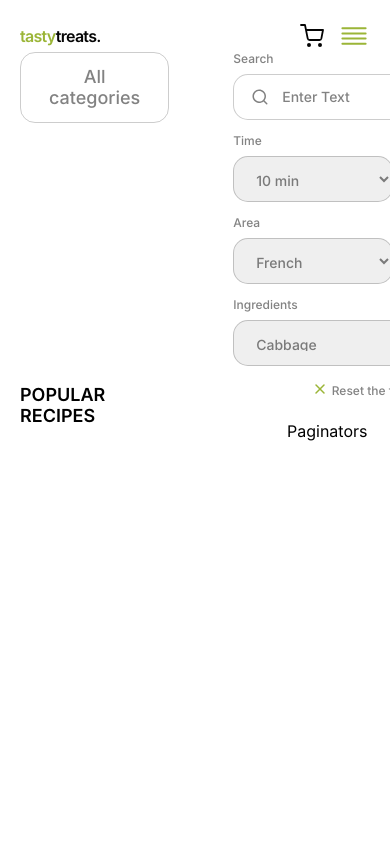
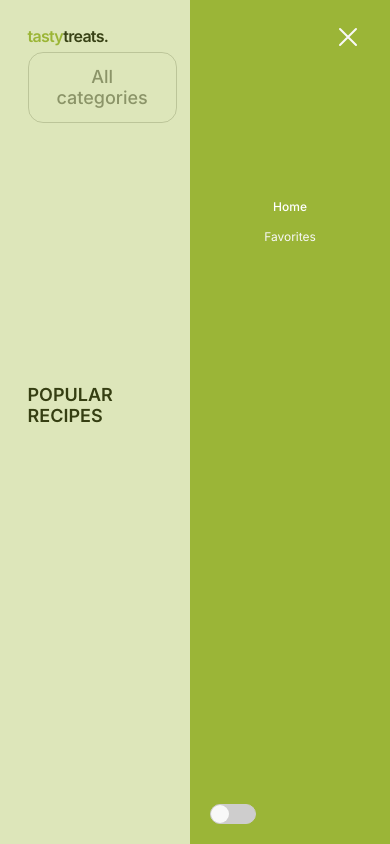
Before and after one commit to SheGaDev/project-best08, a website built with Parcel: page src/index.html in a window 390 px wide. Both pictures are taken after a click on the button 354 px from the left and 36 px from the top of the page. Shown: the top 844 px of the page. Built offline with nearby package versions, Linux system fonts and the light colour scheme; no server answers; what slim-select would draw is missing.

Commit message:
fix styles

```diff
--- a/src/index.html
+++ b/src/index.html
@@ -14,6 +14,5 @@
     <include src="./components/home/main.html"></include>
     <include src="./components/to_top.html"></include>
     <script type="module" src="./scripts/index.js"></script>
-    <script type="module" src="./scripts/current-pg.js"></script>
   </body>
 </html>
--- a/src/scripts/for-favorites.js
+++ b/src/scripts/for-favorites.js
@@ -1,3 +1,4 @@
 import "./favorites";
 import './mob-menu';
 import "./to_top";
+import './current-pg';
--- a/src/scripts/index.js
+++ b/src/scripts/index.js
@@ -4,3 +4,4 @@ import './recipes-render';
 import '@api/index.js';
 import './mob-menu';
 import './to_top';
+import './current-pg';
--- a/src/scripts/mob-menu.js
+++ b/src/scripts/mob-menu.js
@@ -1,5 +1,4 @@
 /*.............................MOBILE MENU.......................*/
-
 
 (() => {
     const mobileMenu = document.querySelector('.js-menu-container');
--- a/src/styles/_header.scss
+++ b/src/styles/_header.scss
@@ -6,7 +6,6 @@
 
 .header-container {
   margin-top: 20px;
-
 }
 
 .header-navigation {
@@ -29,8 +28,7 @@
   line-height: normal;
   text-shadow: 0px 4px 4px rgba(0, 0, 0, 0.25);
   color: $primery-text-color;
-  transition: color 250ms cubic-bezier(0.4, 0, 0.2, 1);
-
+  transition: color globals.$typical-transition;
 }
 
 .header-link:hover,
@@ -50,9 +48,7 @@
 
 .header-logo {
   color: globals.$primery-text-color;
-  transition: color 250ms cubic-bezier(0.4, 0, 0.2, 1);
-
-
+  transition: color globals.$typical-transition;
 }
 
 .header-logo:hover,
@@ -74,7 +70,7 @@
   stroke: globals.$primery-text-color;
   width: 24px;
   height: 24px;
-  transition: stroke 250ms cubic-bezier(0.4, 0, 0.2, 1);
+  transition: stroke globals.$typical-transition;
 }
 
 .buy-btn:hover,
@@ -113,8 +109,6 @@
   content: '';
   height: 18px;
   width: 18px;
-  left: 1px;
-  bottom: 1px;
   background-color: globals.$primery-background-color;
   -webkit-transition: 0.4s;
   transition: 0.4s;
@@ -138,21 +132,6 @@ input:checked + .slider:before {
   border-radius: 50%;
 }
 
-@media screen and (max-width: 767px) {
-  .container {
-    // max-width: 335px;
-    margin-left: auto;
-    margin-right: auto;
-  }
-  .header-list {
-    display: none;
-  }
-  .toggle-switch {
-    display: none;
-  }
-  .slider {
-    border: 1px solid #cecdcd;
-  }
 /*.............................MOBILE MENU.......................*/
 .menu-open-btn {
   background-color: transparent;
@@ -161,36 +140,64 @@ input:checked + .slider:before {
   width: 32px;
   height: 32px;
   stroke: globals.$primery-text-color;
-    transition: stroke 250ms cubic-bezier(0.4, 0, 0.2, 1);
+  transition: stroke globals.$typical-transition;
 }
 .menu-open-btn:hover,
 .menu-open-btn:focus {
   stroke: globals.$accent-color;
 }
 
+.mobile-menu-backdrop {
+  position: fixed;
+  top: 0;
+  left: 0;
+  z-index: 1;
+
+  width: 100%;
+  height: 100%;
+  overflow-y: auto;
+
+  background-color: rgba(156, 181, 55, 0.341);
+
+  opacity: 0;
+  visibility: hidden;
+  pointer-events: none;
+
+  transition: opacity globals.$typical-transition, visibility globals.$typical-transition;
+}
+
+.mobile-menu-backdrop.is-open {
+  opacity: 1;
+  visibility: visible;
+  pointer-events: initial;
+}
+.mobile-menu-backdrop.is-open {
+  opacity: 1;
+  visibility: visible;
+  pointer-events: initial;
+}
+
 .mobile-menu {
   display: flex;
   flex-direction: column;
 
-    position: absolute;
-    top: -101vh;
-    left: 50%;
+  position: fixed;
+  z-index: 3;
+  top: 0;
+  right: 0;
 
-    z-index: 1;
+  height: 100vh;
+  width: 200px;
 
-    max-width: 335px;
-    height: 100vh;
-    width: 75%;
-
-    overflow-y: auto;
+  overflow: auto;
   background-color: globals.$accent-color;
 
-    transform: translateX(-50%);
-    transition: transform 250ms cubic-bezier(0.4, 0, 0.2, 1);
+  transform: translateX(100%);
+  transition: transform globals.$typical-transition;
 }
 
-  .mobile-menu.is-open {
-    transform: translate(-50%, 101vh);
+.mobile-menu-backdrop.is-open .mobile-menu {
+  transform: translateX(0);
 }
 
 .menu-close-btn {
@@ -226,13 +233,28 @@ input:checked + .slider:before {
   bottom: 20px;
   left: 20px;
 }
+
+@media screen and (max-width: 767px) {
+  .container {
+    max-width: 375px;
+    margin-left: auto;
+    margin-right: auto;
+  }
+  .header-list {
+    display: none;
+  }
+  .toggle-switch {
+    display: none;
+  }
+  .slider {
+    border: 1px solid #cecdcd;
+  }
 }
 
 @media screen and (min-width: 768px) {
   .header-container {
     margin-top: 10px;
   }
-
 
   .header-list {
     display: flex;
@@ -248,7 +270,6 @@ input:checked + .slider:before {
   .btns-wrap {
     gap: 18px;
   }
-
   .slider:before {
     left: 1px;
     bottom: 1px;
```
Also changed, not shown: src/favorites.html (+0 -1 lines). Lines whose indentation alone changed are shown as unchanged.
